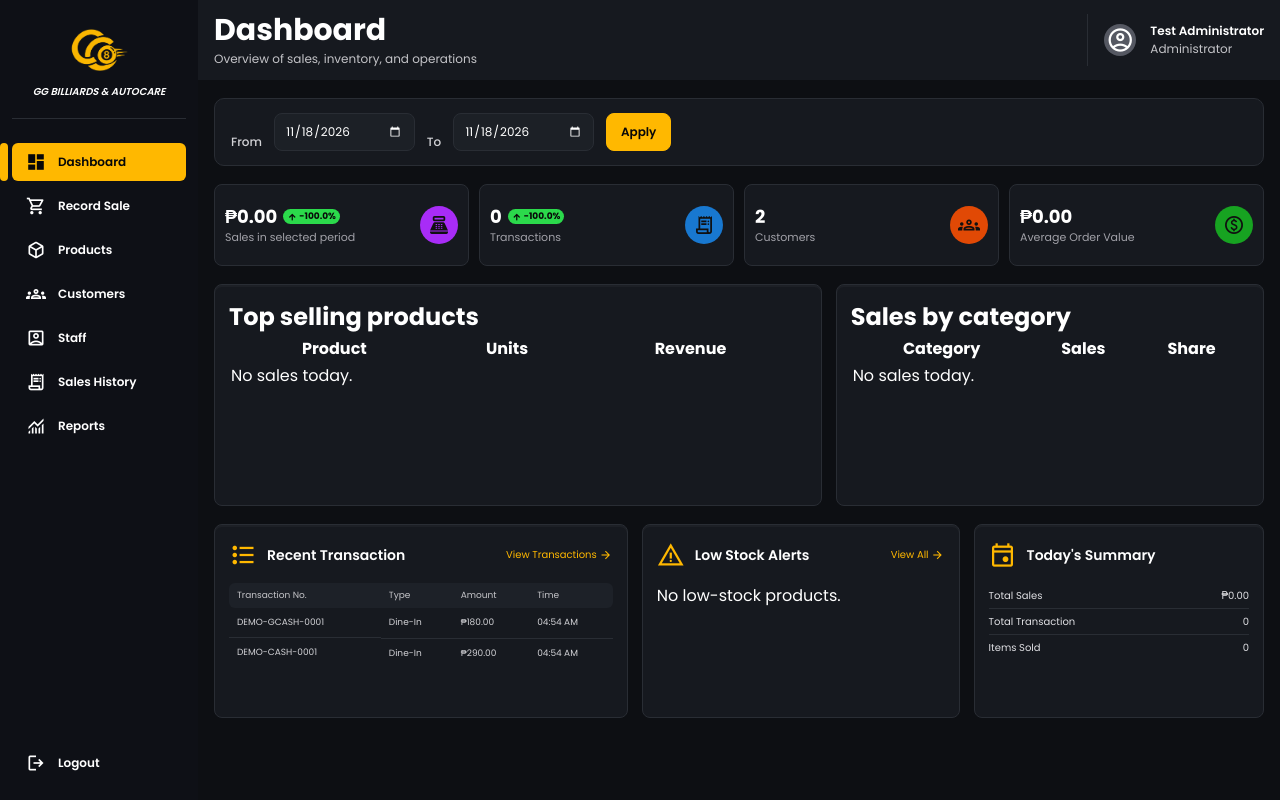
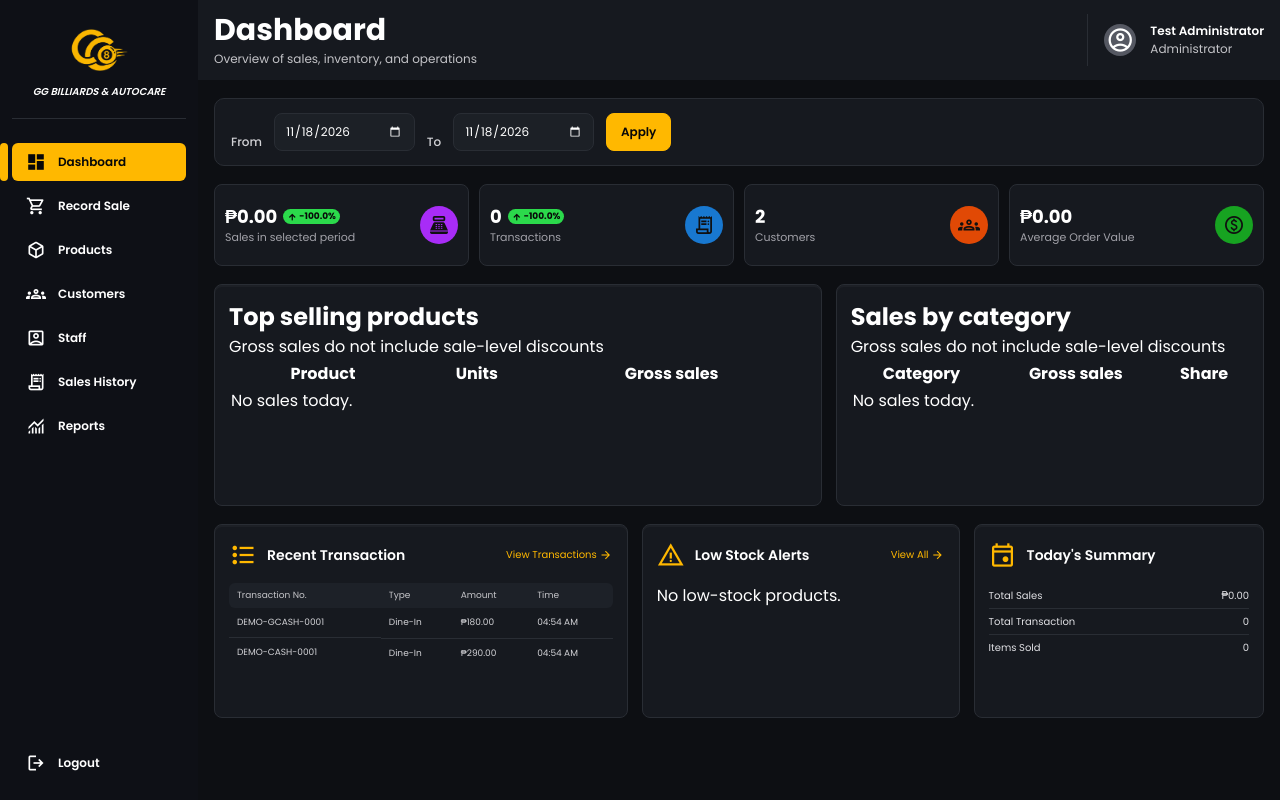
Before and after one commit to Abeleops/cuecare, a Laravel app: page /dashboard in a window 1280 px wide. Run offline with Laravel 12, Linux system fonts and the light colour scheme; a user stored in the database is signed in; data comes from the database, SQL or seed files in the repository; style sheets or scripts are compiled from the project's sources.

Commit message:
feat: Update dashboard and POS pages with gross sales information and enhance data attributes for product and staff edit buttons

```diff
--- a/resources/views/dashboard/index.blade.php
+++ b/resources/views/dashboard/index.blade.php
@@ -105,7 +105,8 @@
                 <section id="dashboardCharts" aria-label="Sales charts">
                     <div id="dashboardTopSellingProducts" class="dashboardPanel">
                         <h2>Top selling products</h2>
-                        <table><thead><tr><th>Product</th><th>Units</th><th>Revenue</th></tr></thead><tbody>
+                        <p>Gross sales do not include sale-level discounts</p>
+                        <table><thead><tr><th>Product</th><th>Units</th><th>Gross sales</th></tr></thead><tbody>
                             @forelse ($topProducts as $product)
                                 <tr>
                                     <td>
@@ -124,7 +125,8 @@
                     </div>
                     <div id="dashboardSalesByCategory" class="dashboardPanel">
                         <h2>Sales by category</h2>
-                        <table><thead><tr><th>Category</th><th>Sales</th><th>Share</th></tr></thead><tbody>
+                        <p>Gross sales do not include sale-level discounts</p>
+                        <table><thead><tr><th>Category</th><th>Gross sales</th><th>Share</th></tr></thead><tbody>
                             @forelse ($categorySales as $category)
                                 <tr>
                                     <td>
--- a/resources/views/products/index.blade.php
+++ b/resources/views/products/index.blade.php
@@ -153,6 +153,7 @@
                                                     <div class="productsActionButtons">
                                                         <button type="button" class="productsEditButton"
                                                             data-product-id="{{ $product->id }}"
+                                                            data-update-url="{{ route('products.update', $product) }}"
                                                             data-category-id="{{ $product->category_id }}"
                                                             data-low-stock-threshold="{{ $product->low_stock_threshold }}"
                                                             aria-label="Edit {{ $product->name }}">
--- a/resources/views/staff/index.blade.php
+++ b/resources/views/staff/index.blade.php
@@ -122,6 +122,7 @@
                                             <td>
                                                 <button type="button" class="staffEditButton"
                                                     data-user-id="{{ $member->id }}"
+                                                    data-update-url="{{ route('staff.update', $member) }}"
                                                     data-role-key="{{ $member->role?->key }}"
                                                     aria-label="Edit {{ $member->full_name }}">Edit</button>
                                                 <form method="POST" action="{{ route('staff.destroy', $member) }}"
```
Also changed, not shown: resources/views/pos/index.blade.php (+7 -1 lines).
